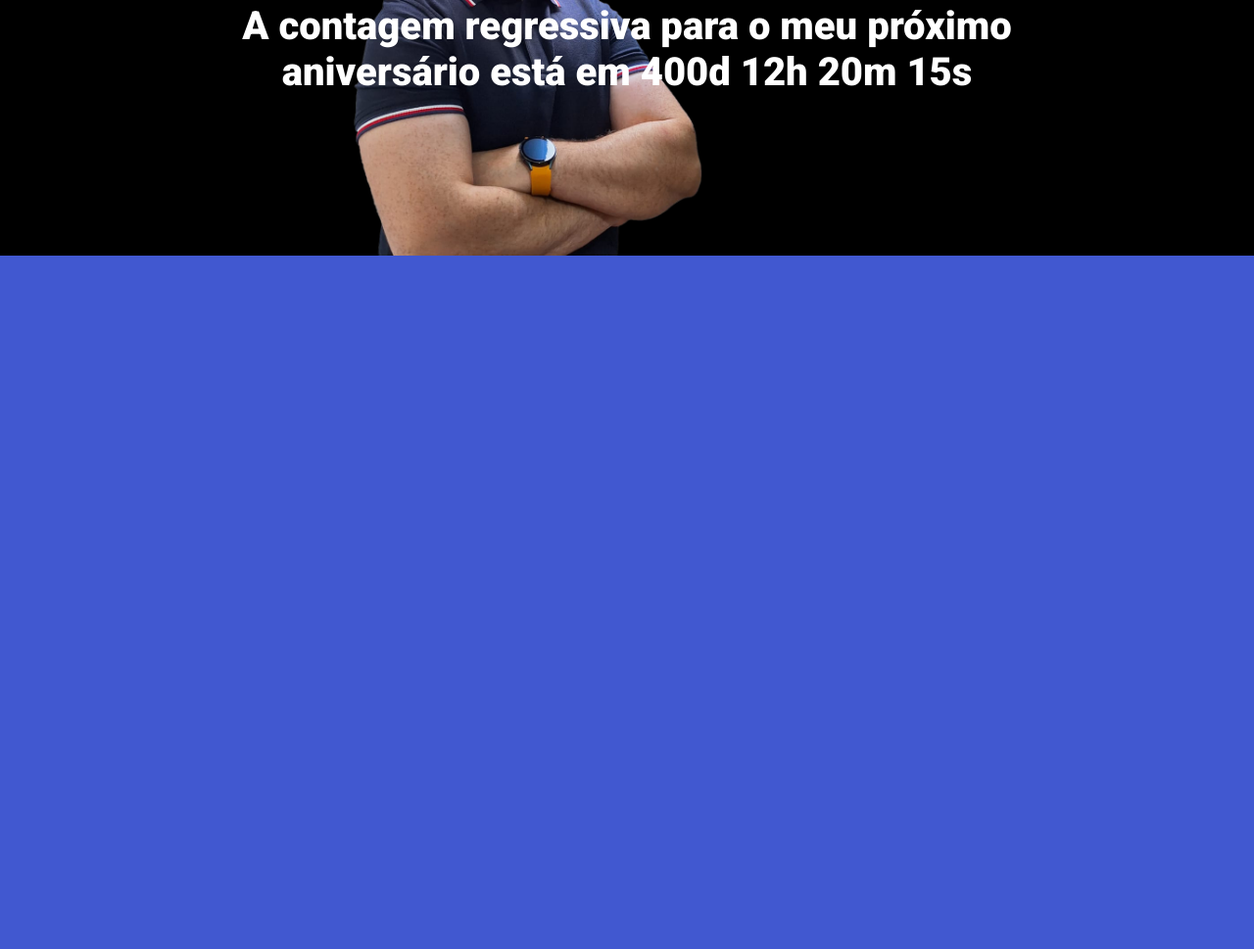
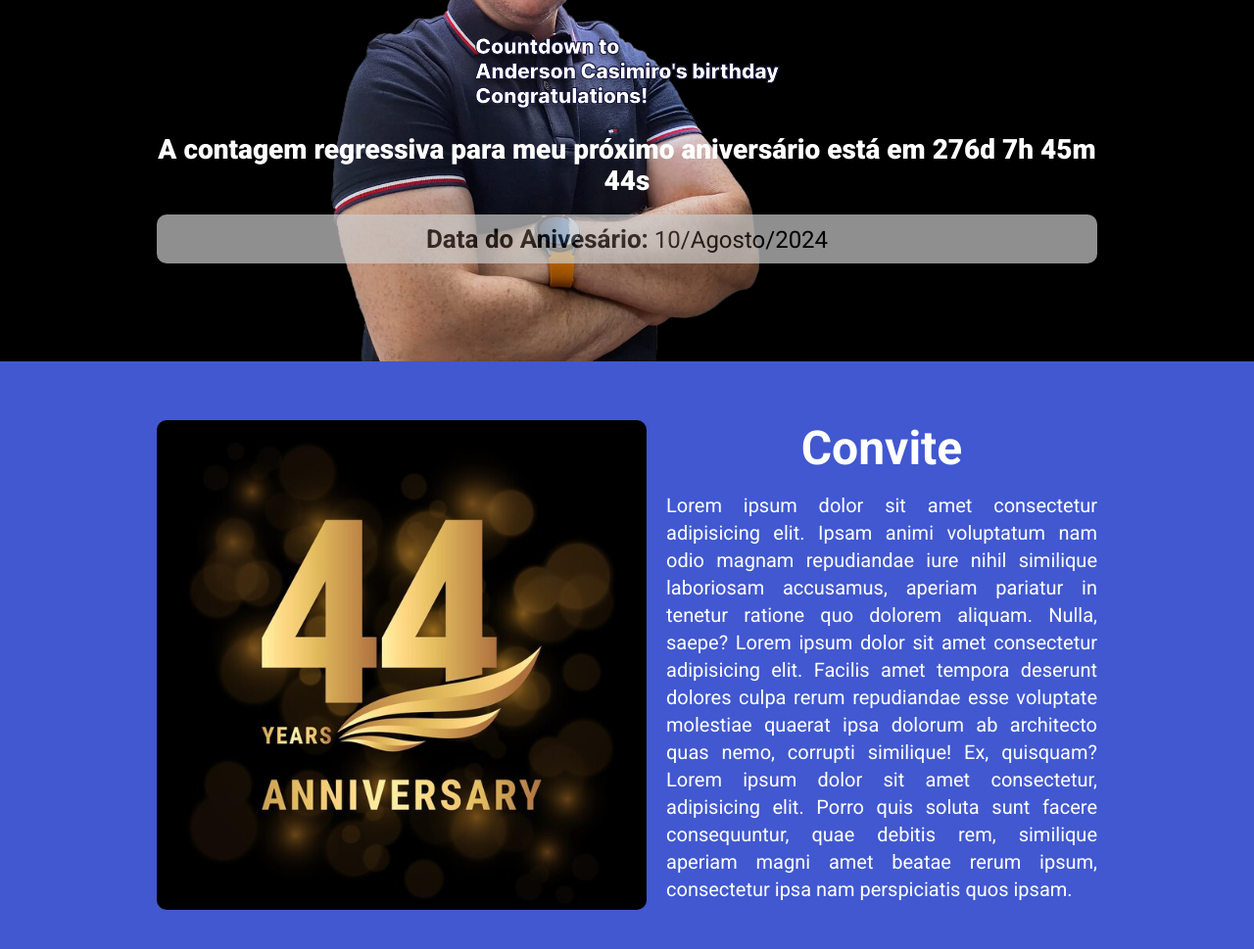
Before and after one commit to cassgkn/casimiro_birthday-s, a website built with Parcel: page src/index.html in a window 1280 px wide. Shown: the part 205-1174 px from the top of the page at 98% size. Before the commit the page ends 800 px from the top, so only its background shows below. Built offline with nearby package versions, Linux system fonts and the light colour scheme.

Commit message:
criando a contagem regressiva

```diff
--- a/package.json
+++ b/package.json
@@ -2,9 +2,9 @@
   "name": "exercicio_m22_aniver",
   "version": "1.0.0",
   "description": "",
-  "main": "index.js",
   "scripts": {
     "dev": "parcel src/index.html src/styles/main.scss src/scripts/main.js",
+    "build": "parcel build src/index.html",
     "test": "echo \"Error: no test specified\" && exit 1"
   },
   "keywords": [],
--- a/src/index.html
+++ b/src/index.html
@@ -9,16 +9,39 @@
     <link rel="preconnect" href="https://fonts.googleapis.com">
     <link rel="preconnect" href="https://fonts.gstatic.com" crossorigin>
     <link href="https://fonts.googleapis.com/css2?family=Lobster&family=Pacifico&family=Roboto:wght@400;700;900&display=swap" rel="stylesheet">
+    <link rel="stylesheet" href="https://unpkg.com/aos@next/dist/aos.css" />
 </head>
 <body>
     <header class="hero">
         <div class="container">
             <img class="hero__logo" src="./images/Logo_birthday_Cass.svg" alt="logo do aniversario">
             <p class="hero__text">
-                A contagem regressiva para o meu próximo aniversário está em 400d 12h 20m 15s
+                A contagem regressiva para meu próximo aniversário está em <span id="contador"></span>
             </p>
+            <div class="infos-bar">
+                <ul class="infos-bar__infos">
+                    <li class="infos-bar__infos__item">
+                        <b>Data do Anivesário:</b>
+                        10/Agosto/2024
+                    </li>
+                </ul>
+            </div>
         </div>
     </header>
+    <section class="event">
+        <div class="container" data-aos="fade-in">
+            <img class="event__image" src="./images/carta.jpg" alt="carta convite">
+            <div class="event__details">
+                <h2 class="event__detail__title">Convite</h2>
+                <p class="event__detail__description">
+                    Lorem ipsum dolor sit amet consectetur adipisicing elit. Ipsam animi voluptatum nam odio magnam repudiandae iure nihil similique laboriosam accusamus, aperiam pariatur in tenetur ratione quo dolorem aliquam. Nulla, saepe?
+                    Lorem ipsum dolor sit amet consectetur adipisicing elit. Facilis amet tempora deserunt dolores culpa rerum repudiandae esse voluptate molestiae quaerat ipsa dolorum ab architecto quas nemo, corrupti similique! Ex, quisquam?
+                    Lorem ipsum dolor sit amet consectetur, adipisicing elit. Porro quis soluta sunt facere consequuntur, quae debitis rem, similique aperiam magni amet beatae rerum ipsum, consectetur ipsa nam perspiciatis quos ipsam.
+                </p>
+            </div>
+        </div>
+    </section>
+    <script src="https://unpkg.com/aos@next/dist/aos.js"></script>
     <script src="scripts/main.js"></script>
 </body>
 </html>
--- a/src/scripts/main.js
+++ b/src/scripts/main.js
@@ -1 +1,29 @@
-console.log("olá Casimiro")
+AOS.init();
+
+const dataDoEvento = new Date("Aug 10, 2024 00:00:00");
+const timeStampDoEvento = dataDoEvento.getTime();
+
+const contaAsHoras = setInterval(function() {
+    const agora = new Date();
+    const timeStampAtual = agora.getTime();
+
+    const distanciaAteOEvento = timeStampDoEvento - timeStampAtual;
+
+    const diaEmMs = 1000 * 60 * 60 * 24;
+    const horasEmMs = 1000 * 60 * 60;
+    const minutoEmMs = 1000 * 60;
+
+
+    const diasAteOEvento = Math.floor(distanciaAteOEvento / diaEmMs);
+    const horasAteOEvento = Math.floor((distanciaAteOEvento % diaEmMs) / horasEmMs);
+    const minutosAteOEvento = Math.floor(distanciaAteOEvento % horasEmMs / minutoEmMs);
+    const segundosAteOEvento = Math.floor((distanciaAteOEvento % minutoEmMs) / 1000);
+
+    document.getElementById('contador').innerHTML = `${diasAteOEvento}d ${horasAteOEvento}h ${minutosAteOEvento}m ${segundosAteOEvento}s`;
+
+    if (distanciaAteOEvento < 0) {
+        clearInterval(contaAsHoras);
+        document.getElementById('contador').innerHTML = 'Evento expirado';
+    }
+
+}, 1000);
--- /dev/null
+++ b/src/styles/_event.scss
@@ -0,0 +1,48 @@
+
+.event {
+    padding: 40px 0;
+    .container {
+        display: flex;
+        margin-top: 20px;
+
+    }
+
+    &__image {
+        width: 500px;
+        border-radius: 10px;
+        margin-right: 20px;
+    }
+
+    &__detail {
+        margin: 0;
+
+        &__title {
+            font-size: 48px;
+            font-weight: bold;
+            text-align: center;
+            margin-bottom: 16px;
+        }
+
+        &__description {
+            font-size: 20px;
+            line-height: 28px;
+            width: 100%;
+            text-align: justify;
+        }
+    }
+
+    @media (max-width: 640px) {
+        .container {
+            display: block;
+        }
+
+        &__image {
+            width: 100%;
+        }
+
+        &__detail {
+            margin-right: 0;
+            margin-bottom: 16px;
+        }
+    }
+}
--- a/src/styles/_hero.scss
+++ b/src/styles/_hero.scss
@@ -1,8 +1,9 @@
+@use 'variables';
 
 .hero {
     padding-top: 64px;
     padding-bottom: 100px;
-    background-color: #000;
+    background-color: variables.$itemColor;
     background-repeat: no-repeat;
     background-size: contain;
     background-image: url(../images/eu-nova-sem-fundo.png);
@@ -47,13 +48,14 @@
         }
 
         &__text {
-            font-size: 22px;
+            font-size: 20px;
             line-height: 26px;
             margin: 24px 0;
+            text-align: center;
         }
     }
 
-    @media (max-width: 768px) {
+    @media only screen and (min-device-width: 768px) and (max-device-width: 1023px) {
         &__logo {
             margin-top: 180px;
         }
@@ -62,6 +64,7 @@
             font-size: 28px;
             line-height: 32px;
             margin: 18px 0;
+            text-align: center;
         }
     }
 }
--- /dev/null
+++ b/src/styles/_variables.scss
@@ -0,0 +1,4 @@
+$colorBody:  #4158D0;
+$textColor: #fff;
+$itemColor: #000;
+$infosBarBgColor: #ccc;
--- /dev/null
+++ b/src/styles/components/_infos_bar.scss
@@ -0,0 +1,24 @@
+@use '../variables';
+
+.infos-bar {
+    padding: 10px 14px;
+    background-color: variables.$infosBarBgColor;
+    opacity: .7;
+    border-radius: 10px;
+
+    &__infos {
+
+        &__item {
+            color: variables.$itemColor;
+            font-size: 24px;
+            text-align: center;
+
+
+            b {
+                color: variables.$itemColor;
+                font-size: 26px;
+            }
+        }
+
+    }
+}
--- a/src/styles/main.scss
+++ b/src/styles/main.scss
@@ -1,15 +1,19 @@
 @use 'hero';
+@use 'components/infos_bar';
+@use 'event';
+@use 'variables';
 
 * {
     margin: 0;
     padding: 0;
     box-sizing: border-box;
     font-family: Roboto, sans-serif;
-    color: #fff;
+    color: variables.$textColor;
+    list-style: none;
 }
 
 body {
-    background-color: #4158D0;
+    background-color: variables.$colorBody;
 }
 
 .container {
```
Also changed, not shown: src/images/carta.jpg (added).
